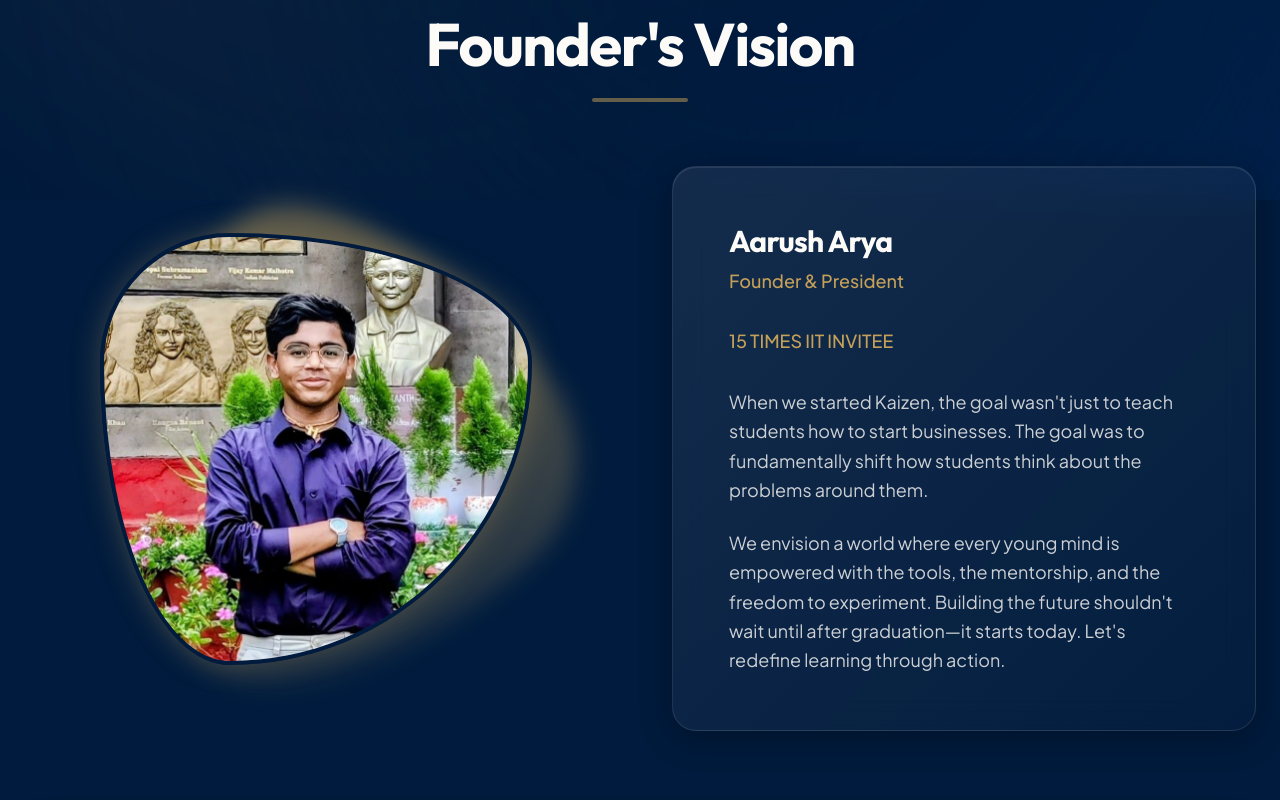
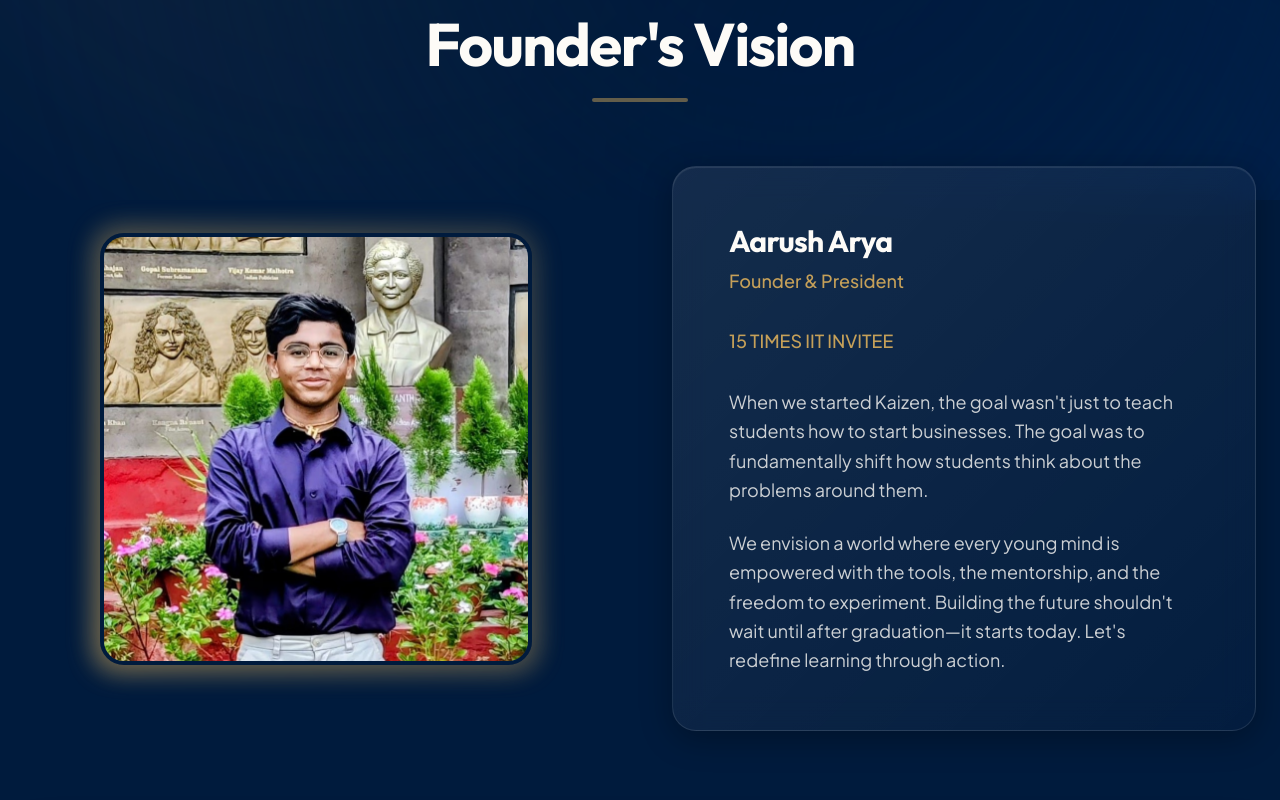
Before and after one commit to YouKnowPrem/Kaizen, a React (Vite) app: page /vision in a window 1280 px wide. Shown: the part 600-1400 px from the top of the page. Built offline with nearby package versions, Linux system fonts and the light colour scheme.

Commit message:
Update Vision.tsx

```diff
--- a/src/pages/Vision.tsx
+++ b/src/pages/Vision.tsx
@@ -48,10 +48,10 @@ const Vision = () => {
             className="relative mx-auto w-64 h-64 md:w-full md:h-auto max-w-md aspect-square"
           >
             {/* Liquid glass aesthetic frame */}
-            <div className="absolute inset-0 bg-gradient-to-tr from-gold to-gold/10 rounded-[30%_70%_70%_30%/30%_30%_70%_70%] animate-[spin_15s_linear_infinite] blur-md opacity-50" />
-            <div className="absolute inset-2 overflow-hidden rounded-[30%_70%_70%_30%/30%_30%_70%_70%] border-4 border-navy shadow-[0_0_30px_rgba(197,160,89,0.3)]">
+            <div className="absolute inset-0 bg-gradient-to-tr from-gold to-gold/10 rounded-3xl blur-md opacity-50" />
+            <div className="absolute inset-2 overflow-hidden rounded-3xl border-4 border-navy shadow-[0_0_30px_rgba(197,160,89,0.3)]">
               <img
-                src="public/Aarush_g.avif"
+                src="/Aarush_g.avif"
                 alt="Aarush G - Founder"
                 className="w-full h-full object-cover"
               />
```
